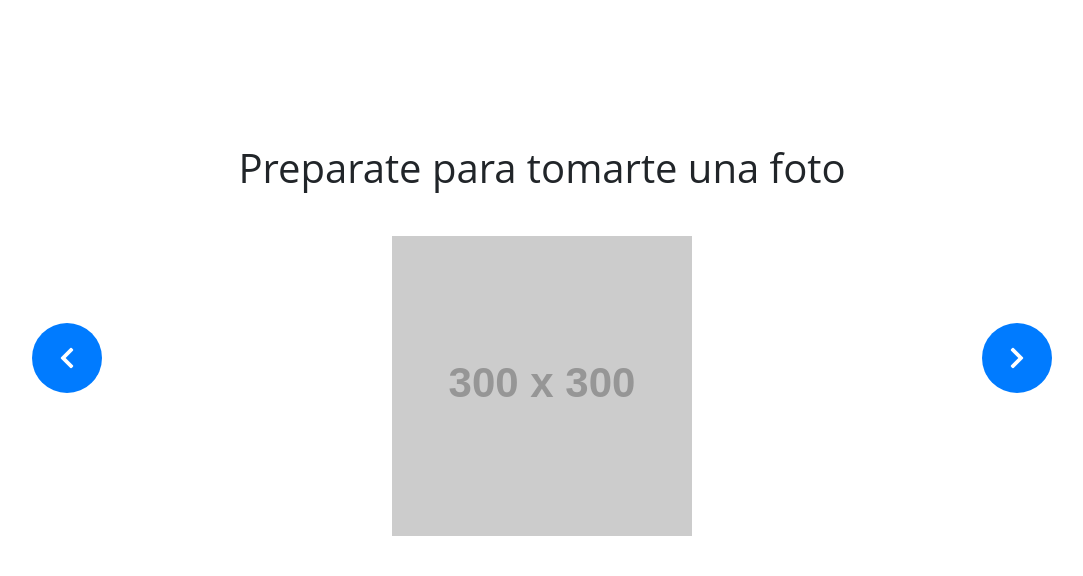
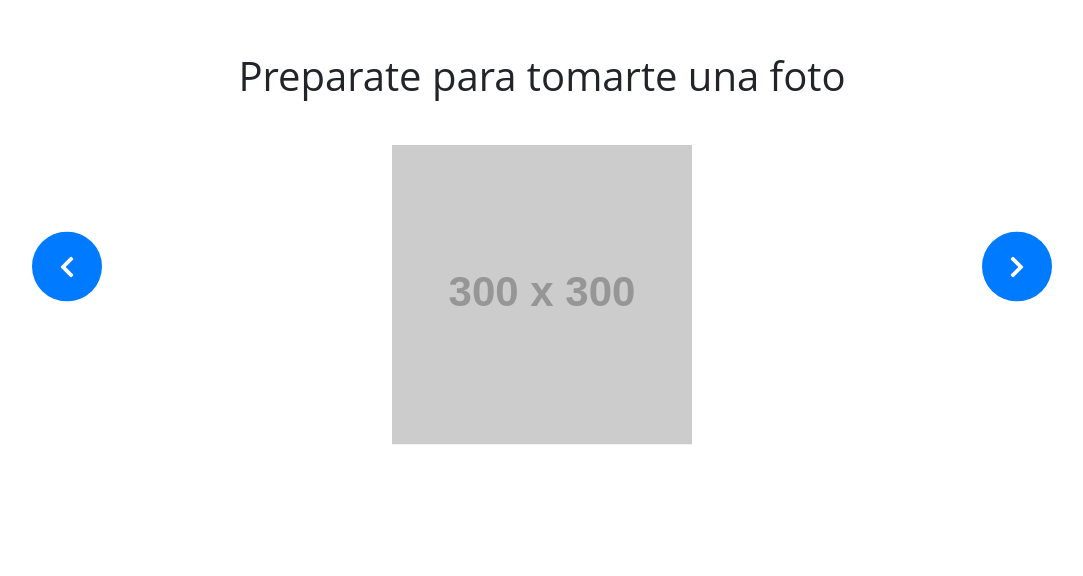
Before and after one commit to NancyyM/Registro_Visitantes, a website: page src/views/splash.html in a window 1280 px wide. Shown: the part 134-710 px from the top of the page, without its empty margins (98-1181 px from the left). Drawn offline with nearby package versions, Linux system fonts and the light colour scheme; placeholder pictures from the web are drawn by us.

Commit message:
centrando elementos verticalmente en diferentes vistas

```diff
--- a/src/css/style.css
+++ b/src/css/style.css
@@ -6,9 +6,16 @@ body {
   font-family: 'Open Sans', sans-serif;
 }
 
+.centered-view {
+  position: absolute;
+  top: 50%;
+  left: 50%;
+  transform: translate(-50%, -50%);
+}
+
 .initial-view {
-margin-top: 10%;
-margin-bottom: auto;
+  margin-top: 10%;
+  margin-bottom: auto;
 }
 
 #logo-coworking {
--- a/src/js/splash.js
+++ b/src/js/splash.js
@@ -2,8 +2,8 @@
 const body = document.getElementById('splash');
 
 // Print DOM for splash page
-body.innerHTML = `  <main class="container text-center">
-<div class="row middle">
+body.innerHTML = `  <main class="container text-center centered-view">
+<div class="row">
   <div class="col-2 vertical-center">
     <button type="button" class="btn btn-default btn-circle btn-xl" id="return-button-splash">
       <i class="fas fa-chevron-left"></i>
```
Also changed, not shown: src/index.html (+1 -1 lines).
